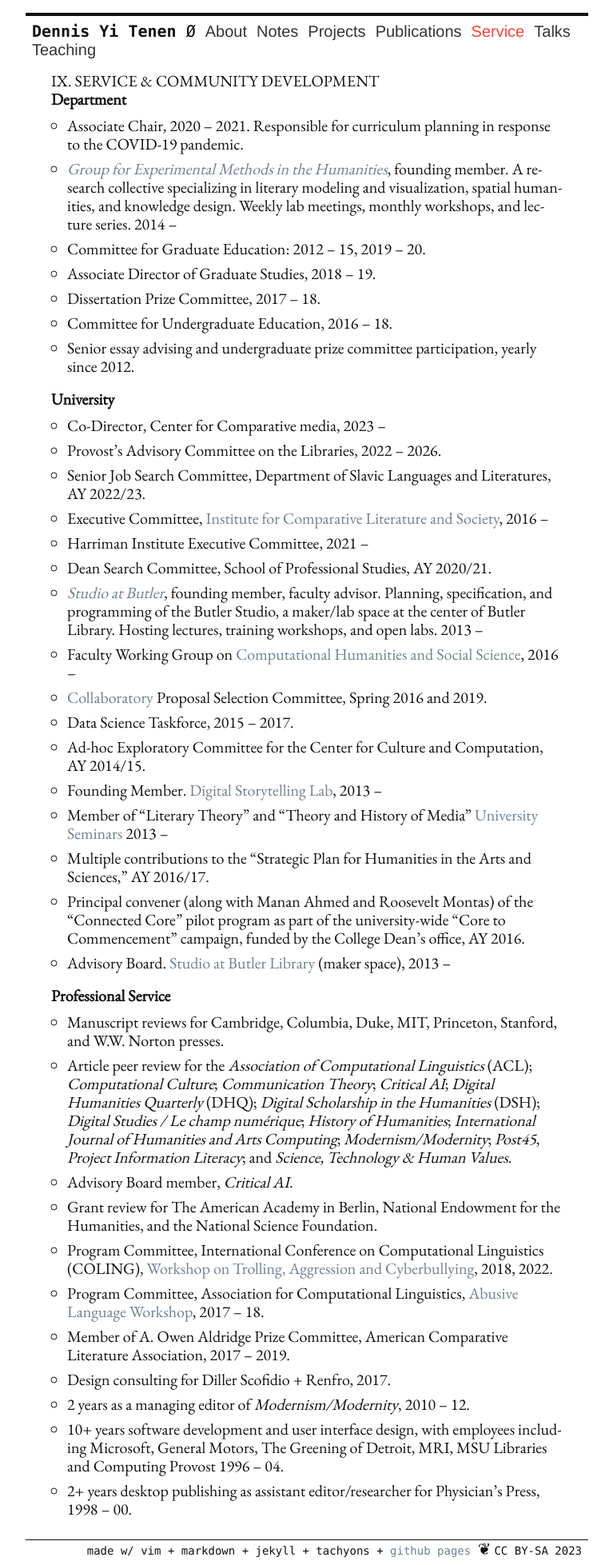
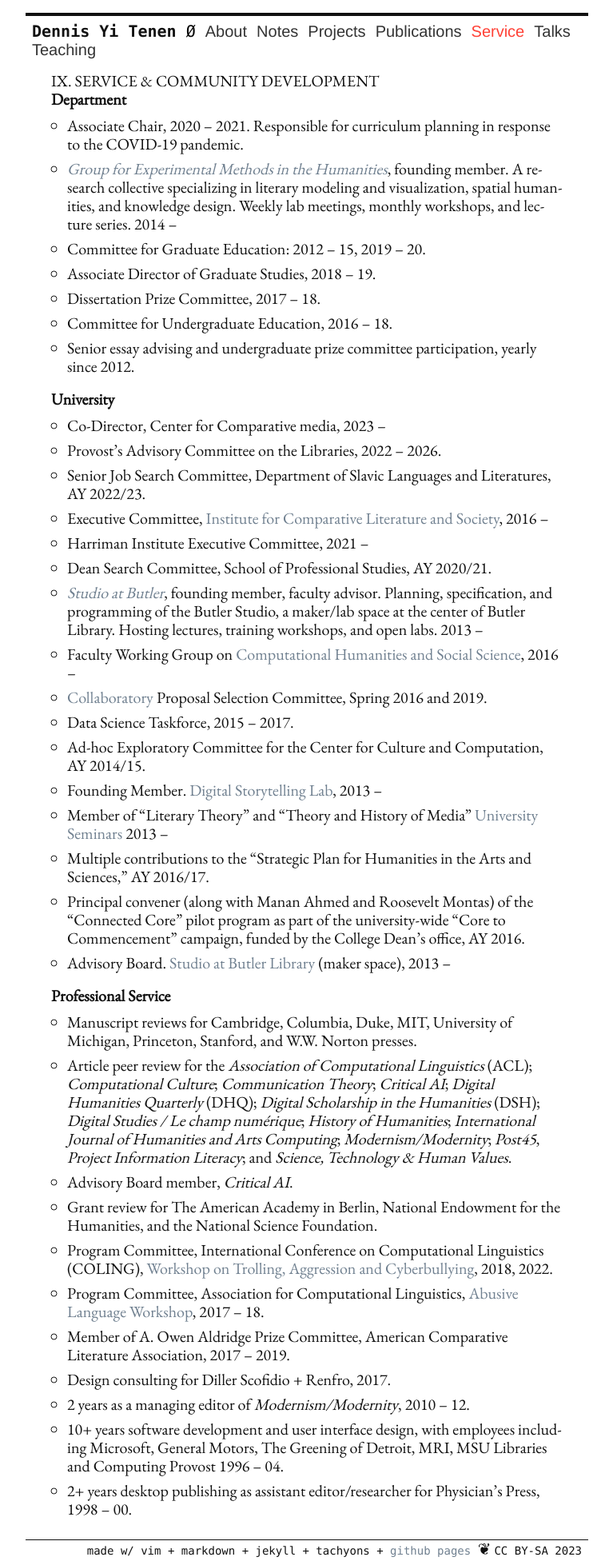
Before and after one commit to denten/denten.github.io, a Jekyll site: the page built from _pages/service.md, in a window 1280 px wide. Shown: the whole page at 80% size, without its empty margins (256-1023 px from the left). Built offline with Jekyll 4.4.1, drawn with Linux system fonts in a browser that asks for light colours.

Commit message:
update u of m review

```diff
--- a/_includes/CV/07-service.md
+++ b/_includes/CV/07-service.md
@@ -43,8 +43,8 @@ COVID-19 pandemic.
 
 #### Professional Service
 
-- Manuscript reviews for Cambridge, Columbia, Duke, MIT, Princeton, Stanford, and W.W. Norton
-  presses.
+- Manuscript reviews for Cambridge, Columbia, Duke, MIT, University of Michigan, Princeton,
+  Stanford, and W.W. Norton presses.
 - Article peer review for the *Association of Computational Linguistics* (ACL); *Computational
   Culture*; *Communication Theory*; *Critical AI*; *Digital Humanities Quarterly* (DHQ);
 *Digital Scholarship in the Humanities* (DSH); *Digital Studies / Le champ numérique*; *History
```
